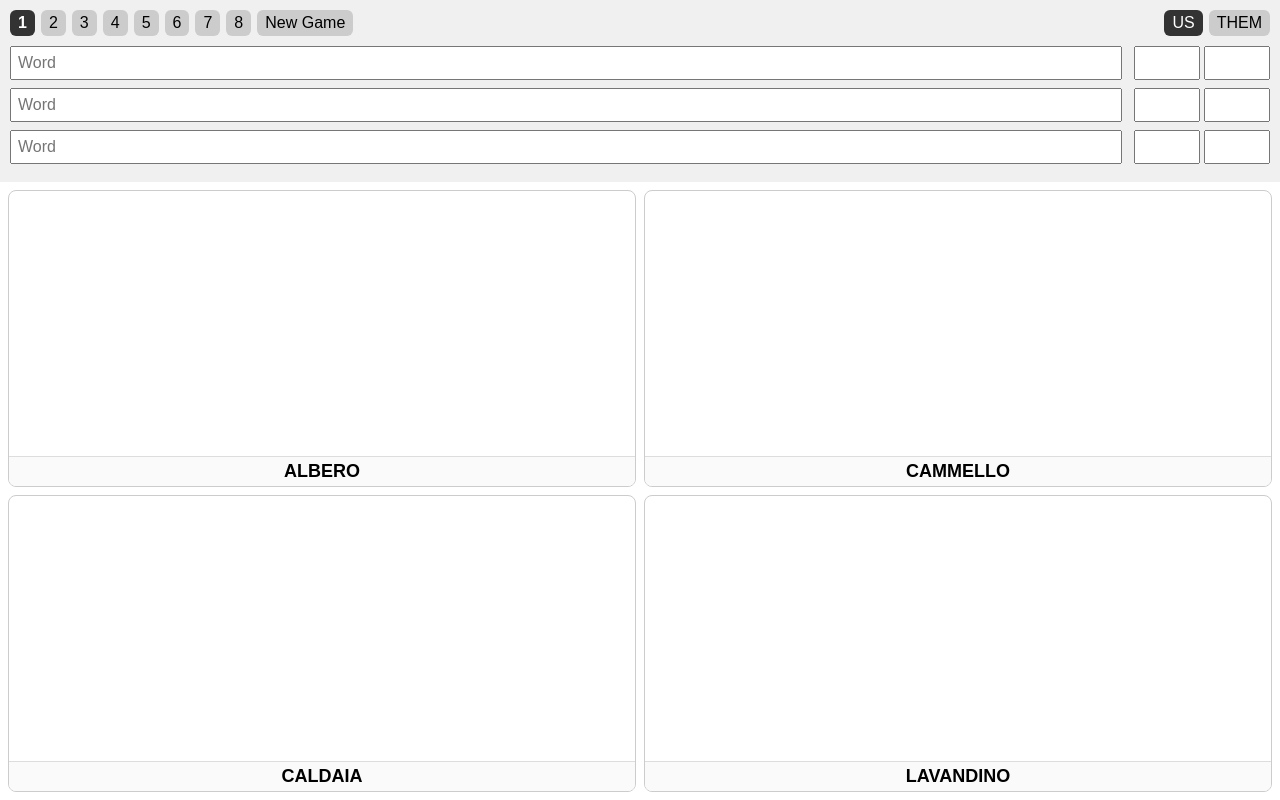
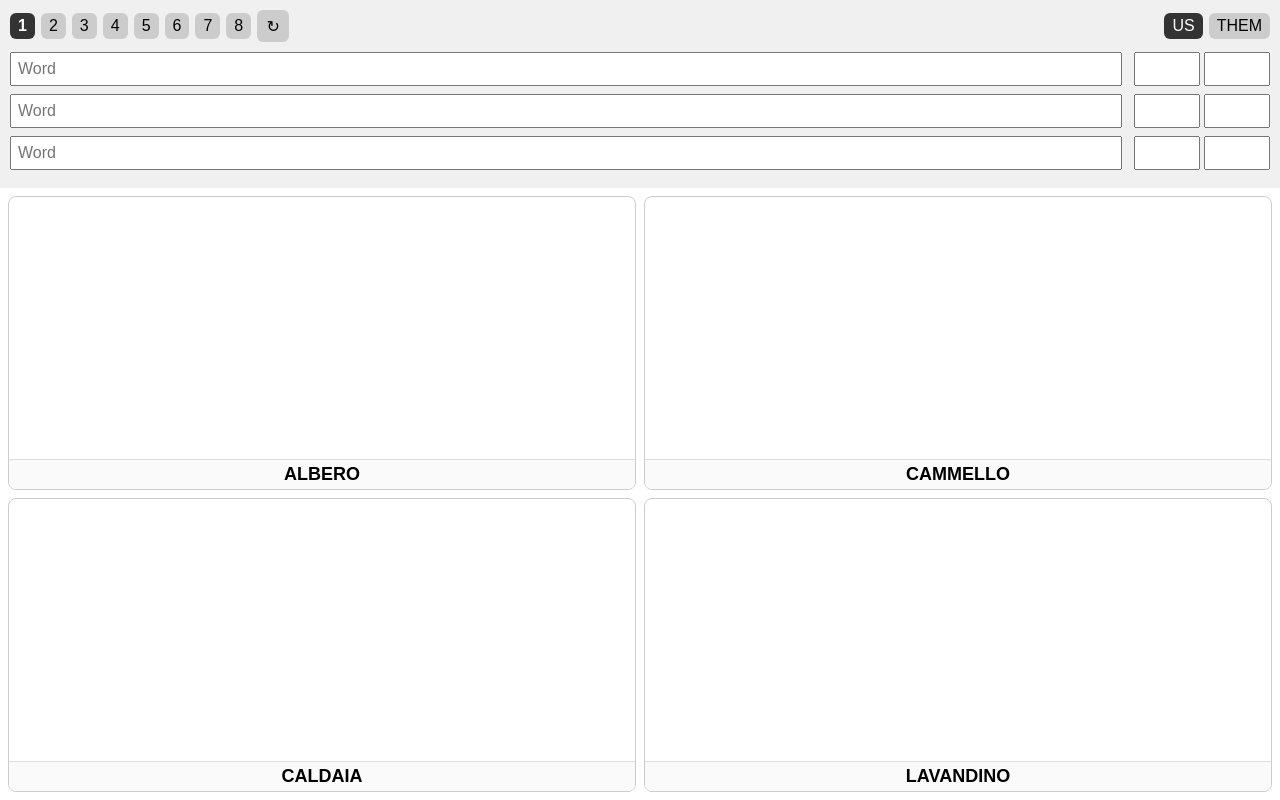
Before and after one commit to nilomb/decrypto-scoresheet, a plain HTML site: page index.html in a window 1280 px wide. Shown: the top 800 px of the page. Drawn offline with Linux system fonts and the light colour scheme.

Commit message:
Update index.html

```diff
--- a/index.html
+++ b/index.html
@@ -60,6 +60,7 @@
     .page-nav {
       display: flex;
       gap: 6px;
+      align-items: center;
     }
     .page-nav button {
       background: #ccc;
@@ -192,6 +193,24 @@
       padding: 4px;
       font-size: 16px;
     }
+
+    /* New Game circular button */
+    .new-game-btn {
+      background: #ccc;
+      border: none;
+      border-radius: 50%;
+      width: 32px;
+      height: 32px;
+      font-size: 20px;
+      cursor: pointer;
+      display: flex;
+      align-items: center;
+      justify-content: center;
+    }
+    .new-game-btn:hover {
+      background: #999;
+      color: #fff;
+    }
   </style>
 </head>
 <body>
@@ -259,7 +278,8 @@
       // ✅ Add New Game button only on first US page
       if (containerId === "usPages" && pageIndex === 1) {
         const newGameBtn = document.createElement("button");
-        newGameBtn.textContent = "New Game";
+        newGameBtn.className = "new-game-btn";
+        newGameBtn.textContent = "↻"; // circular arrow
         newGameBtn.addEventListener("click", newGame);
         pageNav.appendChild(newGameBtn);
       }
@@ -309,14 +329,42 @@
         numberInput1.type = 'number';
         numberInput1.min = 1;
         numberInput1.max = 4;
+        numberInput1.style.fontSize = "16px";
+        numberInput1.inputMode = "numeric";
         row.appendChild(numberInput1);
 
         const numberInput2 = document.createElement('input');
         numberInput2.type = 'number';
         numberInput2.min = 1;
         numberInput2.max = 4;
+        numberInput2.style.fontSize = "16px";
+        numberInput2.inputMode = "numeric";
         row.appendChild(numberInput2);
 
+        // Require Enter to confirm & reject invalid
+        [numberInput1, numberInput2].forEach(numInput => {
+          let numConfirmed = false;
+          numInput.addEventListener("keydown", e => {
+            if (e.key === "Enter") {
+              e.preventDefault();
+              const value = parseInt(numInput.value, 10);
+              if (value >= 1 && value <= 4) {
+                numConfirmed = true;
+                numInput.blur();
+              } else {
+                numInput.value = ""; // reject invalid
+              }
+            }
+          });
+          numInput.addEventListener("blur", () => {
+            if (!numConfirmed) {
+              numInput.value = "";
+            }
+            numConfirmed = false;
+          });
+        });
+
+        // Assign only when rightmost number is valid + confirmed
         numberInput2.addEventListener('change', () => {
           const word = textInput.value.trim();
           const panelIndex = parseInt(numberInput2.value) - 1;
```
